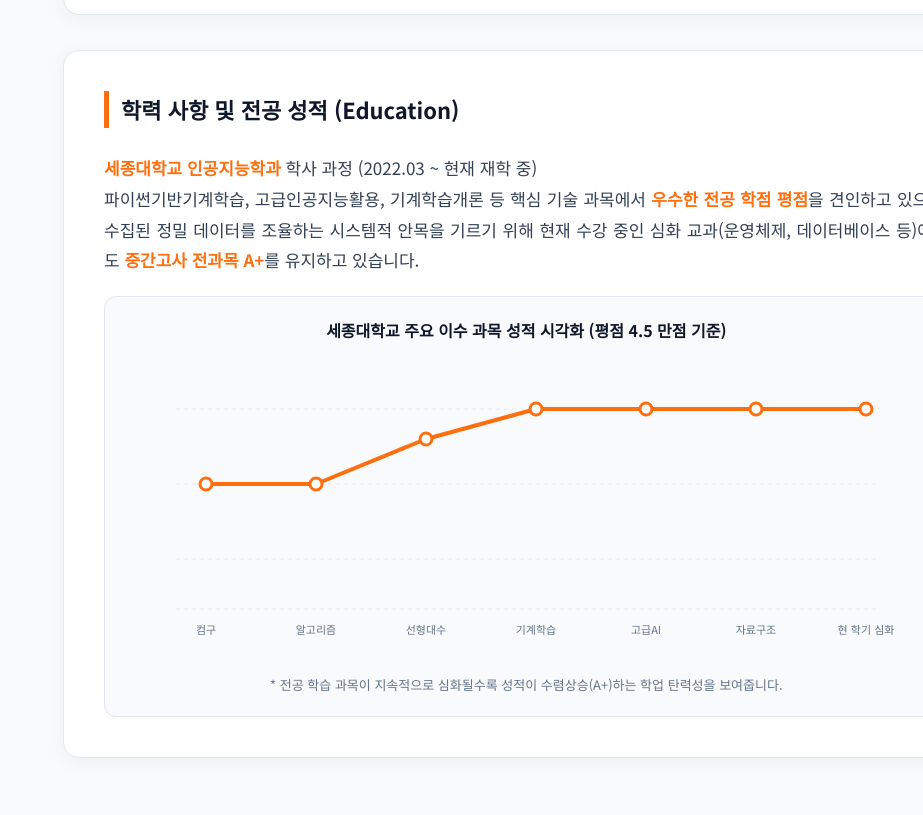
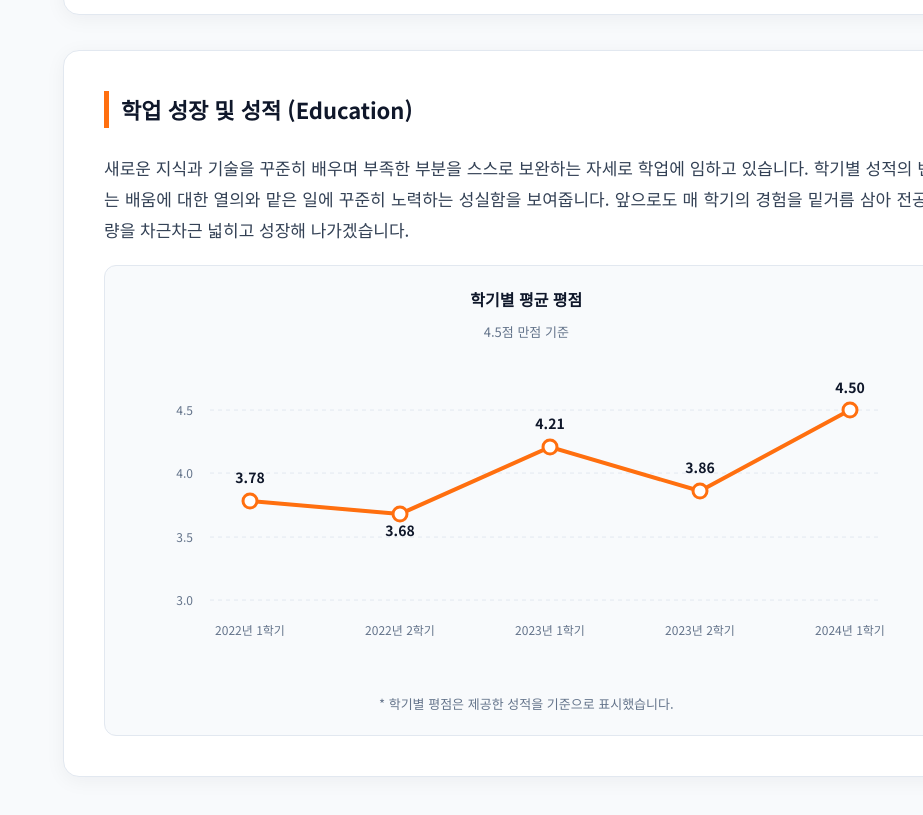
Before and after one commit to hong-inpyo/portfolio, a plain HTML site: page index.html in a window 1280 px wide. Shown: the part 2852-3667 px from the top of the page, without its empty margins (357-1280 px from the left). Drawn offline with Linux system fonts and the light colour scheme.

Commit message:
Update index.html

```diff
--- a/index.html
+++ b/index.html
@@ -849,47 +849,61 @@
                 </table>
             </section>
 
-            <!-- 섹션 4: 학력 및 그래프 -->
+            <!-- 섹션 4: 학력 및 성적 -->
             <section id="education" class="content-card">
-                <div class="section-title">학력 사항 및 전공 성적 (Education)</div>
+                <div class="section-title">학업 성장 및 성적 (Education)</div>
                 <div class="intro-text" style="margin-bottom: 20px;">
-                    <strong>세종대학교 인공지능학과</strong> 학사 과정 (2022.03 ~ 현재 재학 중)<br>
-                    파이썬기반기계학습, 고급인공지능활용, 기계학습개론 등 핵심 기술 과목에서 <strong>우수한 전공 학점 평점</strong>을 견인하고 있으며,
-                    수집된 정밀 데이터를 조율하는 시스템적 안목을 기르기 위해 현재 수강 중인 심화 교과(운영체제, 데이터베이스 등)에서도 <strong>중간고사 전과목 A+</strong>를 유지하고 있습니다.
+                    새로운 지식과 기술을 꾸준히 배우며 부족한 부분을 스스로 보완하는 자세로 학업에 임하고 있습니다.
+                    학기별 성적의 변화는 배움에 대한 열의와 맡은 일에 꾸준히 노력하는 성실함을 보여줍니다.
+                    앞으로도 매 학기의 경험을 밑거름 삼아 전공 역량을 차근차근 넓히고 성장해 나가겠습니다.
                 </div>
 
-                <!-- 인터랙티브 SVG 차트 -->
+                <!-- 학기별 평점 추이 그래프 -->
                 <div class="chart-wrapper">
-                    <h4 style="margin-bottom: 15px; font-weight: 700; color: var(--text-heading);">세종대학교 주요 이수 과목 성적 시각화 (평점 4.5 만점 기준)</h4>
-                    <svg class="chart-svg" viewBox="0 0 800 300">
-                        <!-- 가로 기준선 -->
-                        <line x1="50" y1="50" x2="750" y2="50" class="grid-line"></line>
-                        <line x1="50" y1="125" x2="750" y2="125" class="grid-line"></line>
-                        <line x1="50" y1="200" x2="750" y2="200" class="grid-line"></line>
-                        <line x1="50" y1="250" x2="750" y2="250" class="grid-line"></line>
+                    <h4 style="margin-bottom: 8px; font-weight: 700; color: var(--text-heading);">학기별 평균 평점</h4>
+                    <p style="font-size: 13px; color: var(--text-muted); margin-bottom: 12px;">4.5점 만점 기준</p>
+                    <div style="width: 100%; overflow-x: auto;">
+                    <svg class="chart-svg" style="min-width: 680px;" viewBox="0 0 800 320" role="img" aria-labelledby="gpaChartTitle gpaChartDesc">
+                        <title id="gpaChartTitle">학기별 평균 평점 추이</title>
+                        <desc id="gpaChartDesc">2022년 1학기 3.78, 2022년 2학기 3.68, 2023년 1학기 4.21, 2023년 2학기 3.86, 2024년 1학기 4.5점입니다.</desc>
 
-                        <!-- 성적 라인 플롯 (A+: 50(만점선), A0: 80, B+: 125) -->
-                        <polyline class="chart-line" points="80,125 190,125 300,80 410,50 520,50 630,50 740,50"></polyline>
+                        <!-- 가로 기준선 및 세로축 눈금 -->
+                        <line x1="85" y1="55" x2="755" y2="55" class="grid-line"></line>
+                        <line x1="85" y1="118" x2="755" y2="118" class="grid-line"></line>
+                        <line x1="85" y1="182" x2="755" y2="182" class="grid-line"></line>
+                        <line x1="85" y1="245" x2="755" y2="245" class="grid-line"></line>
 
-                        <!-- 데이터 포인트 노드 -->
-                        <circle class="point-node" cx="80" cy="125" r="6" title="컴퓨터구조 (B+)"></circle>
-                        <circle class="point-node" cx="190" cy="125" r="6" title="알고리즘및실습 (B+)"></circle>
-                        <circle class="point-node" cx="300" cy="80" r="6" title="선형대수및프로그래밍 (A0)"></circle>
-                        <circle class="point-node" cx="410" cy="50" r="6" title="파이썬기반기계학습 (A+)"></circle>
-                        <circle class="point-node" cx="520" cy="50" r="6" title="고급인공지능활용 (A+)"></circle>
-                        <circle class="point-node" cx="630" cy="50" r="6" title="자료구조및실습 (A+)"></circle>
-                        <circle class="point-node" cx="740" cy="50" r="6" title="데이터베이스/딥러닝/OS (A+)"></circle>
+                        <text x="68" y="60" text-anchor="end" font-size="12" fill="var(--text-muted)">4.5</text>
+                        <text x="68" y="123" text-anchor="end" font-size="12" fill="var(--text-muted)">4.0</text>
+                        <text x="68" y="187" text-anchor="end" font-size="12" fill="var(--text-muted)">3.5</text>
+                        <text x="68" y="250" text-anchor="end" font-size="12" fill="var(--text-muted)">3.0</text>
 
-                        <!-- 하단 과목 라벨 -->
-                        <text x="80" y="275" text-anchor="middle" font-size="11" fill="var(--text-muted)">컴구</text>
-                        <text x="190" y="275" text-anchor="middle" font-size="11" fill="var(--text-muted)">알고리즘</text>
-                        <text x="300" y="275" text-anchor="middle" font-size="11" fill="var(--text-muted)">선형대수</text>
-                        <text x="410" y="275" text-anchor="middle" font-size="11" fill="var(--text-muted)">기계학습</text>
-                        <text x="520" y="275" text-anchor="middle" font-size="11" fill="var(--text-muted)">고급AI</text>
-                        <text x="630" y="275" text-anchor="middle" font-size="11" fill="var(--text-muted)">자료구조</text>
-                        <text x="740" y="275" text-anchor="middle" font-size="11" fill="var(--text-muted)">현 학기 심화</text>
+                        <!-- 학기별 평점 연결선: 3.78 → 3.68 → 4.21 → 3.86 → 4.50 -->
+                        <polyline class="chart-line" points="125,146 275,159 425,92 575,136 725,55"></polyline>
+
+                        <!-- 평점 데이터 포인트 -->
+                        <circle class="point-node" cx="125" cy="146" r="7"><title>2022년 1학기: 3.78</title></circle>
+                        <circle class="point-node" cx="275" cy="159" r="7"><title>2022년 2학기: 3.68</title></circle>
+                        <circle class="point-node" cx="425" cy="92" r="7"><title>2023년 1학기: 4.21</title></circle>
+                        <circle class="point-node" cx="575" cy="136" r="7"><title>2023년 2학기: 3.86</title></circle>
+                        <circle class="point-node" cx="725" cy="55" r="7"><title>2024년 1학기: 4.50</title></circle>
+
+                        <!-- 각 학기 평점 표시 -->
+                        <text x="125" y="128" text-anchor="middle" font-size="14" font-weight="700" fill="var(--text-heading)">3.78</text>
+                        <text x="275" y="181" text-anchor="middle" font-size="14" font-weight="700" fill="var(--text-heading)">3.68</text>
+                        <text x="425" y="74" text-anchor="middle" font-size="14" font-weight="700" fill="var(--text-heading)">4.21</text>
+                        <text x="575" y="118" text-anchor="middle" font-size="14" font-weight="700" fill="var(--text-heading)">3.86</text>
+                        <text x="725" y="38" text-anchor="middle" font-size="14" font-weight="700" fill="var(--text-heading)">4.50</text>
+
+                        <!-- 학기 라벨 -->
+                        <text x="125" y="280" text-anchor="middle" font-size="12" fill="var(--text-muted)">2022년 1학기</text>
+                        <text x="275" y="280" text-anchor="middle" font-size="12" fill="var(--text-muted)">2022년 2학기</text>
+                        <text x="425" y="280" text-anchor="middle" font-size="12" fill="var(--text-muted)">2023년 1학기</text>
+                        <text x="575" y="280" text-anchor="middle" font-size="12" fill="var(--text-muted)">2023년 2학기</text>
+                        <text x="725" y="280" text-anchor="middle" font-size="12" fill="var(--text-muted)">2024년 1학기</text>
                     </svg>
-                    <p style="font-size: 13px; color: var(--text-muted); margin-top: 15px;">* 전공 학습 과목이 지속적으로 심화될수록 성적이 수렴상승(A+)하는 학업 탄력성을 보여줍니다.</p>
+                    </div>
+                    <p style="font-size: 13px; color: var(--text-muted); margin-top: 10px;">* 학기별 평점은 제공한 성적을 기준으로 표시했습니다.</p>
                 </div>
             </section>
 
```
